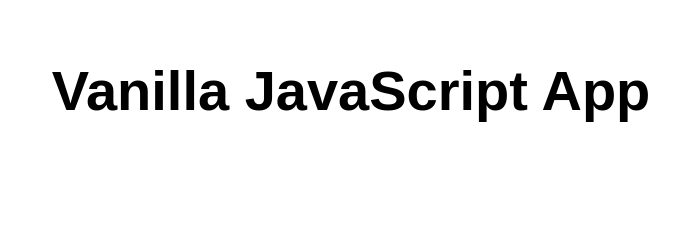
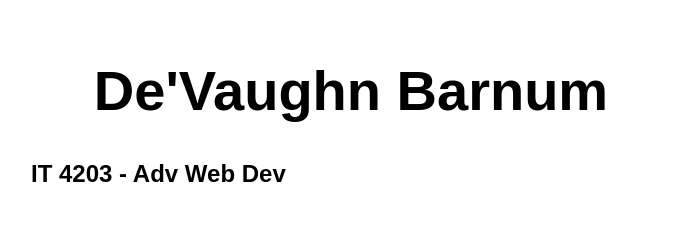
Before and after one commit to vondarius4/my-first-static-web-app, a plain HTML site: page index.html in a window 1280 px wide. Shown: the whole page, without its empty margins (289-968 px from the left). Drawn offline with Linux system fonts and the light colour scheme.

Commit message:
Update index.html

```diff
--- a/index.html
+++ b/index.html
@@ -5,12 +5,13 @@
   <meta charset="UTF-8">
   <meta name="viewport" content="width=device-width, initial-scale=1.0">
   <link rel="stylesheet" href="styles.css">
-  <title>Vanilla JavaScript App</title>
+  <title>De'Vaughn Barnum</title>
 </head>
 
 <body>
   <main>
-    <h1>Vanilla JavaScript App</h1>
+    <h1>De'Vaughn Barnum</h1>
+    <h2>IT 4203 - Adv Web Dev</h2>
   </main>
 </body>
 
```
